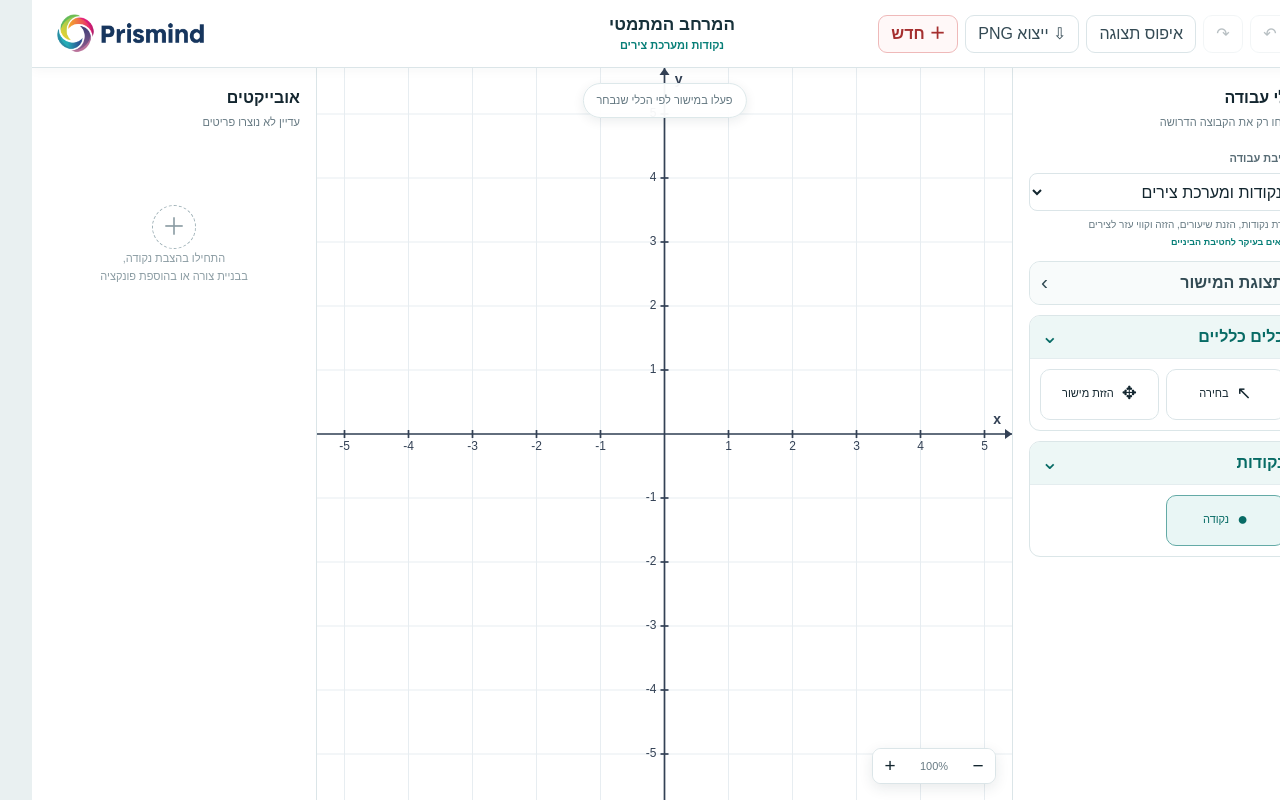
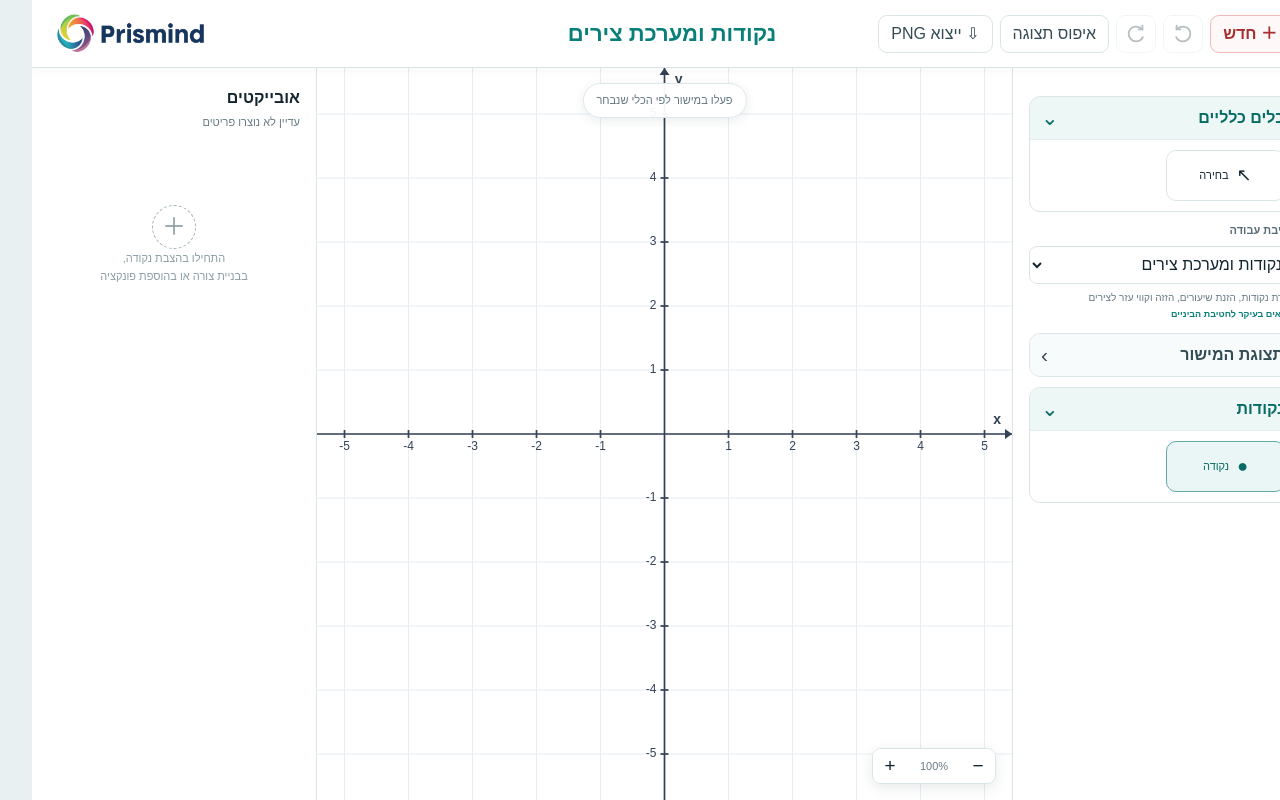
Before and after one commit to mopamit/math-grids-81, a Next.js app in the folder source/: page /math-Hinge-system-81/ in a window 1280 px wide. Built offline with nearby package versions, Linux system fonts and the light colour scheme; a web font is replaced by a local one.

Commit message:
Add files via upload

```diff
--- a/source/app/globals.css
+++ b/source/app/globals.css
@@ -876,10 +876,9 @@ select {
 }
 .workspace-title span {
   display: block;
-  margin-top: 4px;
-  font-size: 11px;
+  font-size: 22px;
   color: var(--teal);
-  font-weight: 700;
+  font-weight: 800;
 }
 .top-actions {
   grid-column: 3;
@@ -901,6 +900,12 @@ select {
   color: var(--teal);
   font-size: 9px;
   font-weight: 700;
+}
+.mobile-panel-head {
+  display: none;
+}
+.tool-grid.single-tool {
+  grid-template-columns: 1fr;
 }
 .fixed-function-kind {
   margin: 0 0 9px;
@@ -1158,17 +1163,19 @@ select {
   .mobile-objects {
     display: block;
   }
-  .top-actions button:not(.history-action):not(.new-workspace) {
+  .top-actions .view-reset,
+  .top-actions .export-action {
     font-size: 0;
     width: 40px;
     padding: 0;
   }
-  .top-actions button:not(.history-action):not(.new-workspace):before {
+  .top-actions .view-reset:before {
     content: "↺";
     font-size: 17px;
   }
-  .top-actions button:nth-of-type(4):before {
+  .top-actions .export-action:before {
     content: "⇩";
+    font-size: 17px;
   }
 }
 @media (max-width: 700px) {
@@ -1186,6 +1193,10 @@ select {
   }
   .tools-panel {
     width: min(310px, 92vw);
+  }
+  .mobile-panel-head {
+    display: flex;
+    justify-content: flex-end;
   }
   .tool-section .tool-grid {
     grid-template-columns: repeat(2, 1fr);
--- a/source/components/CoordinateWorkspace.tsx
+++ b/source/components/CoordinateWorkspace.tsx
@@ -64,7 +64,7 @@ const MODES: Record<
   },
   shapes: {
     label: "קטעים וצורות",
-    description: "קטעים, ישרים, מצולעים ומעגלים בסיסיים",
+    description: "נקודות, קטעים, ישרים ומצולעים",
     grade: "מתאים בעיקר לחטיבת הביניים",
   },
   measurement: {
@@ -91,27 +91,37 @@ const MODES: Record<
 
 const MODE_SHAPE_TOOLS: Record<Mode, Tool[]> = {
   coordinates: ["point"],
-  shapes: [
+  shapes: ["point", "segment", "line", "polygon"],
+  measurement: [
     "point",
     "segment",
     "line",
     "polygon",
+    "angle",
     "circle",
     "circleRadius",
     "circleThree",
   ],
-  measurement: [
+  linear: [
     "point",
     "segment",
     "line",
+    "polygon",
     "angle",
-    "polygon",
     "circle",
     "circleRadius",
     "circleThree",
   ],
-  linear: ["point", "segment", "line"],
-  graphs: ["point", "line"],
+  graphs: [
+    "point",
+    "segment",
+    "line",
+    "polygon",
+    "angle",
+    "circle",
+    "circleRadius",
+    "circleThree",
+  ],
   advanced: [
     "point",
     "segment",
@@ -136,8 +146,24 @@ const MODE_CONSTRUCTION_TOOLS: Record<Mode, Tool[]> = {
     "angleBisector",
     "intersection",
   ],
-  linear: ["midpoint", "parallel", "perpendicular", "intersection"],
-  graphs: ["intersection"],
+  linear: [
+    "midpoint",
+    "parallel",
+    "perpendicular",
+    "perpendicularBisector",
+    "median",
+    "angleBisector",
+    "intersection",
+  ],
+  graphs: [
+    "midpoint",
+    "parallel",
+    "perpendicular",
+    "perpendicularBisector",
+    "median",
+    "angleBisector",
+    "intersection",
+  ],
   advanced: [
     "midpoint",
     "parallel",
@@ -152,10 +178,10 @@ const MODE_CONSTRUCTION_TOOLS: Record<Mode, Tool[]> = {
 const MODE_DEFAULT_SECTIONS: Record<Mode, Record<string, boolean>> = {
   coordinates: { general: true, view: false, shapes: true, constructions: false, functions: false, sliders: false, transform: false },
   shapes: { general: true, view: false, shapes: true, constructions: false, functions: false, sliders: false, transform: false },
-  measurement: { general: true, view: false, shapes: true, constructions: true, functions: false, sliders: false, transform: false },
-  linear: { general: true, view: false, shapes: true, constructions: false, functions: true, sliders: false, transform: false },
-  graphs: { general: true, view: false, shapes: false, constructions: false, functions: true, sliders: true, transform: false },
-  advanced: { general: true, view: false, shapes: true, constructions: false, functions: true, sliders: false, transform: false },
+  measurement: { general: true, view: false, shapes: false, constructions: true, functions: false, sliders: false, transform: false },
+  linear: { general: true, view: false, shapes: false, constructions: false, functions: true, sliders: false, transform: false },
+  graphs: { general: true, view: false, shapes: false, constructions: false, functions: true, sliders: false, transform: false },
+  advanced: { general: true, view: false, shapes: false, constructions: false, functions: false, sliders: false, transform: true },
 };
 const FUNCTION_COPY: Record<
   FunctionKind,
@@ -2151,7 +2177,12 @@ export default function CoordinateWorkspace() {
         (o): o is FunctionObject =>
           o.type === "function" && o.id === editingFunctionId,
       ),
-      requestedKind = editing?.functionKind ?? functionKind,
+      detectedKind: FunctionKind = valuesAreLinear(parsed.evaluate)
+        ? "linear"
+        : valuesAreQuadratic(parsed.evaluate)
+          ? "quadratic"
+          : "general",
+      requestedKind = mode === "linear" ? "linear" : detectedKind,
       latex =
         keyboardFieldRef.current?.value || equationLatex || parsed.normalized;
     if (requestedKind === "linear" && !valuesAreLinear(parsed.evaluate)) {
@@ -2168,7 +2199,12 @@ export default function CoordinateWorkspace() {
       pushObjects(
         objects.map((o) =>
           o.id === editing.id
-            ? { ...o, expression: parsed.normalized, latex }
+            ? {
+                ...o,
+                expression: parsed.normalized,
+                latex,
+                functionKind: requestedKind,
+              }
             : o,
         ),
       );
@@ -2190,7 +2226,7 @@ export default function CoordinateWorkspace() {
         name,
         expression: parsed.normalized,
         latex,
-        functionKind,
+        functionKind: requestedKind,
         color: COLORS[2],
         showEquation: true,
         showTable: false,
@@ -2204,6 +2240,7 @@ export default function CoordinateWorkspace() {
     setOpenPropertiesId(o.id);
     setEquation(parsed.normalized);
     setEquationLatex(latex);
+    setFunctionKind(requestedKind);
     setKeyboardOpen(false);
   };
   const addSlider = () => {
@@ -2468,7 +2505,7 @@ export default function CoordinateWorkspace() {
     resetPending();
     setMode("coordinates");
     setSections(MODE_DEFAULT_SECTIONS.coordinates);
-    setTool("point");
+    setTool("select");
     setViewport({ centerX: 0, centerY: 0, scale: scaleForGridStep(1) });
     setGridStep(1);
     setGridStepInput("1");
@@ -2485,7 +2522,12 @@ export default function CoordinateWorkspace() {
     constructionTools = MODE_CONSTRUCTION_TOOLS[mode],
     modeAllowsFunctions = ["linear", "graphs", "advanced"].includes(mode),
     modeAllowsSliders = ["linear", "graphs", "advanced"].includes(mode),
-    modeAllowsTransform = ["measurement", "advanced"].includes(mode);
+    modeAllowsTransform = [
+      "measurement",
+      "linear",
+      "graphs",
+      "advanced",
+    ].includes(mode);
   const hint = magneticTarget
     ? `מגנט: הצמדה אל ${magneticTarget}`
     : tool === "polygon"
@@ -2509,31 +2551,38 @@ export default function CoordinateWorkspace() {
           <img src="./logo-prisming.png" alt="Prismind" />
         </div>
         <div className="workspace-title">
-          <strong>המרחב המתמטי</strong>
           <span>{MODES[mode].label}</span>
         </div>
         <div className="top-actions">
+          <button className="new-workspace" onClick={resetWorkspace}>
+            ＋ חדש
+          </button>
+          <button
+            className="history-action"
+            onClick={undo}
+            disabled={!history.length}
+            title="ביטול פעולה"
+            aria-label="ביטול פעולה"
+          >
+            <svg viewBox="0 0 24 24" aria-hidden="true">
+              <path d="M9 7H5v-4" />
+              <path d="M5 7c2.1-2.2 4.6-3.3 7.5-3.1 4.3.3 7.6 3.9 7.5 8.2-.1 4.4-3.7 7.9-8.1 7.9-3.2 0-6-1.9-7.3-4.6" />
+            </svg>
+          </button>
           <button
             className="history-action"
             onClick={redo}
             disabled={!future.length}
             title="ביצוע מחדש"
+            aria-label="ביצוע מחדש"
           >
-            ↶
+            <svg viewBox="0 0 24 24" aria-hidden="true">
+              <path d="M15 7h4v-4" />
+              <path d="M19 7c-2.1-2.2-4.6-3.3-7.5-3.1C7.2 4.2 3.9 7.8 4 12.1c.1 4.4 3.7 7.9 8.1 7.9 3.2 0 6-1.9 7.3-4.6" />
+            </svg>
           </button>
-          <button
-            className="history-action"
-            onClick={undo}
-            disabled={!history.length}
-            title="ביטול"
-          >
-            ↷
-          </button>
-          <button onClick={fit}>איפוס תצוגה</button>
-          <button onClick={exportPng}>⇩ ייצוא PNG</button>
-          <button className="new-workspace" onClick={resetWorkspace}>
-            ＋ חדש
-          </button>
+          <button className="view-reset" onClick={fit}>איפוס תצוגה</button>
+          <button className="export-action" onClick={exportPng}>⇩ ייצוא PNG</button>
         </div>
         <button
           className="mobile-panel"
@@ -2552,11 +2601,7 @@ export default function CoordinateWorkspace() {
       )}
       <section className="workspace">
         <aside className={`side-panel tools-panel ${rightOpen ? "open" : ""}`}>
-          <div className="panel-title">
-            <div>
-              <strong>כלי עבודה</strong>
-              <span>פתחו רק את הקבוצה הדרושה</span>
-            </div>
+          <div className="mobile-panel-head">
             <button
               className="mobile-close"
               onClick={() => setRightOpen(false)}
@@ -2564,6 +2609,21 @@ export default function CoordinateWorkspace() {
               ×
             </button>
           </div>
+          <ToolSection
+            title="כלים כלליים"
+            open={sections.general}
+            onToggle={() => toggleSection("general")}
+          >
+            <div className="tool-grid single-tool">
+              <button
+                className={tool === "select" ? "active" : ""}
+                onClick={() => chooseTool("select")}
+              >
+                <span>{TOOL_META.select.icon}</span>
+                {TOOL_META.select.label}
+              </button>
+            </div>
+          </ToolSection>
           <label className="field-label" htmlFor="workspace-mode">
             סביבת עבודה
           </label>
@@ -2579,7 +2639,7 @@ export default function CoordinateWorkspace() {
                 setEquation(FUNCTION_COPY.linear.example);
                 setEquationLatex(FUNCTION_COPY.linear.example);
               }
-              chooseTool("point");
+              chooseTool("select");
             }}
           >
             {Object.entries(MODES).map(([key, m]) => (
@@ -2637,24 +2697,6 @@ export default function CoordinateWorkspace() {
               <span />
               הצגת מספרים
             </label>
-          </ToolSection>
-          <ToolSection
-            title="כלים כלליים"
-            open={sections.general}
-            onToggle={() => toggleSection("general")}
-          >
-            <div className="tool-grid">
-              {(["select", "pan"] as Tool[]).map((t) => (
-                <button
-                  key={t}
-                  className={tool === t ? "active" : ""}
-                  onClick={() => chooseTool(t)}
-                >
-                  <span>{TOOL_META[t].icon}</span>
-                  {TOOL_META[t].label}
-                </button>
-              ))}
-            </div>
           </ToolSection>
           {shapeTools.length > 0 && (
             <>
@@ -2720,29 +2762,7 @@ export default function CoordinateWorkspace() {
               >
                 {mode === "linear" ? (
                   <p className="fixed-function-kind">פונקציה קווית · y=mx+b</p>
-                ) : (
-                  <>
-                    <label className="field-label" htmlFor="function-kind">
-                      סוג הפונקציה
-                    </label>
-                    <select
-                      id="function-kind"
-                      value={functionKind}
-                      onChange={(e) => {
-                        const k = e.target.value as FunctionKind;
-                        setFunctionKind(k);
-                        setEquation(FUNCTION_COPY[k].example);
-                        setEquationLatex(FUNCTION_COPY[k].example);
-                      }}
-                    >
-                      {Object.entries(FUNCTION_COPY).map(([k, v]) => (
-                        <option key={k} value={k}>
-                          {v.title}
-                        </option>
-                      ))}
-                    </select>
-                  </>
-                )}
+                ) : null}
                 <button
                   className="open-keyboard"
                   onClick={() => {
@@ -2756,7 +2776,9 @@ export default function CoordinateWorkspace() {
                   <b>⌨ הוספת פונקציה</b>
                 </button>
                 <p className="equation-help">
-                  {FUNCTION_COPY[functionKind].hint}
+                  {mode === "linear"
+                    ? FUNCTION_COPY.linear.hint
+                    : "כתבו את הפונקציה הרצויה — סוג הגרף יזוהה אוטומטית"}
                 </p>
               </ToolSection>
               {modeAllowsSliders && (
@@ -3600,12 +3622,16 @@ export default function CoordinateWorkspace() {
               <strong>
                 {editingFunctionId
                   ? "עריכת הפונקציה"
-                  : `הוספת ${FUNCTION_COPY[functionKind].title}`}
+                  : mode === "linear"
+                    ? "הוספת פונקציה קווית"
+                    : "הוספת פונקציה"}
               </strong>
               <span>
                 {editingFunctionId
                   ? "שנו את המשוואה ושמרו"
-                  : FUNCTION_COPY[functionKind].hint}
+                  : mode === "linear"
+                    ? FUNCTION_COPY.linear.hint
+                    : "כתבו פונקציה והמערכת תזהה אוטומטית את סוג הגרף"}
               </span>
             </div>
             <button
```
Also changed, not shown: 21 other files (tests, documents, lock files or other folders).
